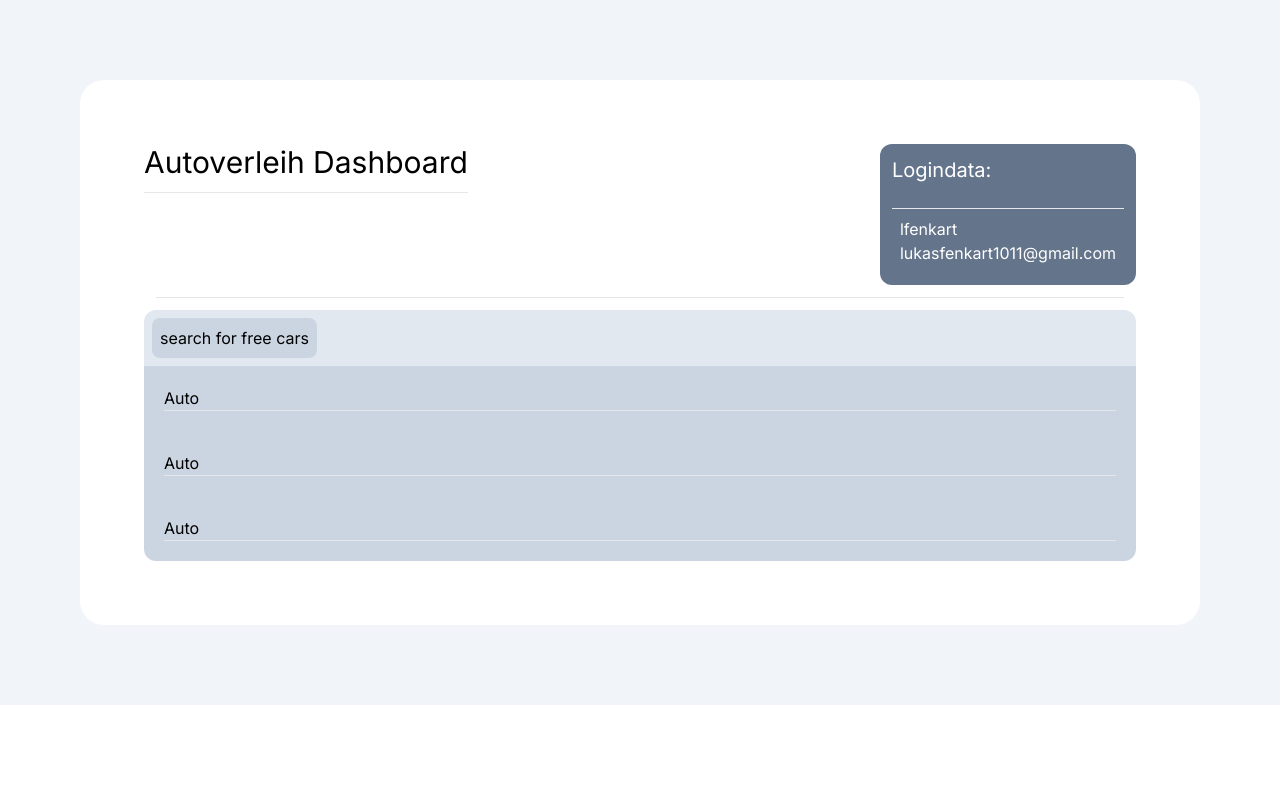
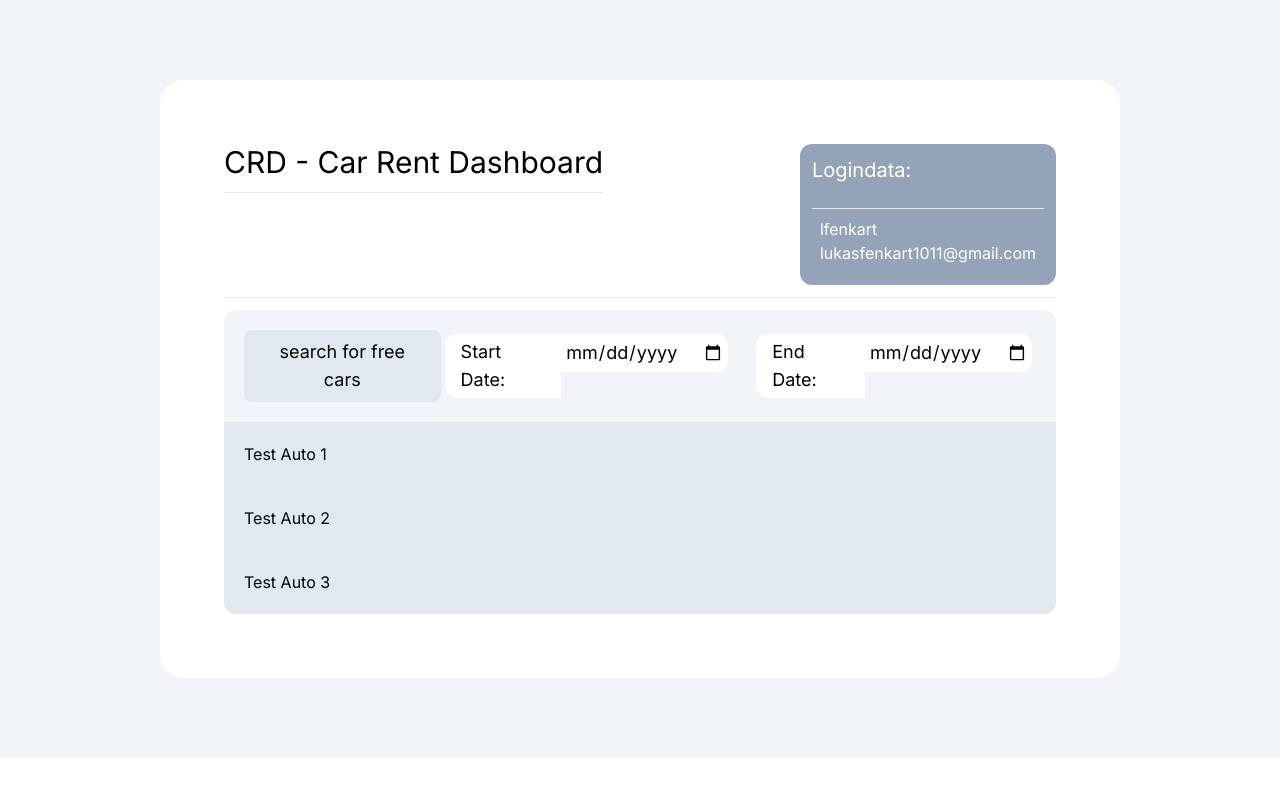
Before and after one commit to botrick01/autoverleih_frontend, a Next.js app: page /dashboard in a window 1280 px wide. Shown: the top 796 px of the page. Built offline with nearby package versions, Linux system fonts and the light colour scheme.

Commit message:
aktueller Stand Lukas

```diff
--- a/app/dashboard/page.tsx
+++ b/app/dashboard/page.tsx
@@ -1,14 +1,15 @@
+import Inputfield from "@/components/inputfield";
 import Image from "next/image";
 
 export default function Dashboard() {
   return (
-    <div className=" bg-slate-100 h-full p-20 bg-center">
+    <div className=" bg-slate-100 h-full py-20 px-40 bg-center">
       <div className="bg-white p-16 rounded-3xl">
         <div className="flex flex-row justify-between">
           <div>
-            <h1 className="text-3xl pb-3">Autoverleih Dashboard</h1> <hr />
+            <h1 className="text-3xl pb-3">CRD - Car Rent Dashboard</h1> <hr />
           </div>
-          <div className="bg-slate-500 text-white p-3 rounded-xl">
+          <div className="bg-slate-400 text-white p-3 rounded-xl">
             <h2 className="text-xl"> Logindata: </h2>
             <br /> <hr className="bg-white" />
             <div className="p-2">
@@ -18,42 +19,47 @@ export default function Dashboard() {
           </div>
         </div>
 
-        <div className="p-3">
+        <div className="py-3">
           <hr />
         </div>
 
-        <div className="bg-slate-200 rounded-t-xl">
-          <div className="p-2">
-            <button className="p-2 bg-slate-300 rounded-lg hover:bg-slate-400">
+        <div className="bg-slate-100 rounded-t-xl text-lg">
+          <div className="p-5 flex flex-row justify-between">
+            <button className="p-2 px-4 bg-slate-200 rounded-lg hover:bg-slate-300">
               search for free cars
             </button>
+
+            <div className="flex flex-row gap-5">
+              <div className="flex flex-row p-1">
+                <div className="p-1 px-4 rounded-l-xl bg-white">Start Date: </div>
+                <div>
+                  <input
+                    type="date"
+                    className="p-1 bg-slate-150 rounded-r-xl hover:bg-slate-200"
+                  />
+                </div>
+              </div>
+
+              <div className="flex flex-row p-1">
+                <div className="p-1 px-4 rounded-l-xl bg-white">End Date: </div>
+                <div>
+                  <input
+                    type="date"
+                    className="p-1 bg-white rounded-r-xl hover:bg-slate-200"
+                  />
+                </div>
+              </div>
+            </div>
           </div>
         </div>
 
-        <div className="bg-slate-300 rounded-b-xl">
-          <div className="p-5">
-            Auto
-            <div>
-              <hr />
-            </div>
-          </div>
+        <div className="bg-slate-200 rounded-b-xl">
+          <div className="p-5">Test Auto 1</div>
 
-          <div className="p-5">
-            Auto
-            <div>
-              <hr />
-            </div>
-          </div>
+          <div className="p-5">Test Auto 2</div>
 
-          <div className="p-5">
-            Auto
-            <div>
-              <hr />
-            </div>
-          </div>
-
+          <div className="p-5">Test Auto 3</div>
         </div>
-
       </div>
     </div>
   );
--- a/components/loginbutton.tsx
+++ b/components/loginbutton.tsx
@@ -5,7 +5,7 @@ interface Loginbuttonprops {
 
 const Loginbutton = (props: Loginbuttonprops) => {
   return (
-    <div className="pt-10 pl-5">
+    <div className="pt-10 pr-10">
       <button className="py-3 px-5 bg-blue-600 rounded-xl text-white hover:bg-blue-800" onClick={props.onClick}>
       <div>{props.name}</div>
       </button>
```
